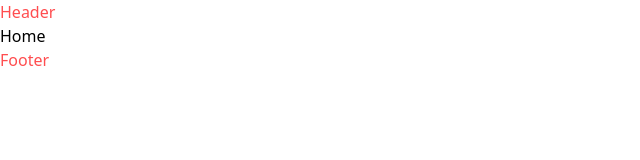
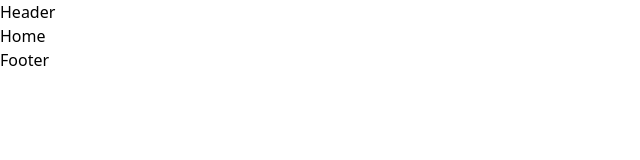
Before and after one commit to lethanhpa/FinalProject, a Next.js app in the folder frontend-user/: page / in a window 1280 px wide. Shown: the top 160 px of the page, without its empty margins (0-640 px from the left). Built offline with nearby package versions, Linux system fonts and the light colour scheme.

Commit message:
update tailwind

```diff
--- a/frontend-user/tailwind.config.js
+++ b/frontend-user/tailwind.config.js
@@ -37,8 +37,10 @@ module.exports = {
         roboto: ["Roboto", "sans-serif"],
       },
       colors: {
-        red: "#FF4D4F",
-        blue : "#ffffff"
+        red: "##FF0000",
+        primry:"#FF782C",
+        black: "#000000",
+        gray: "#D1CFCF",
       }
     },
   },
```
